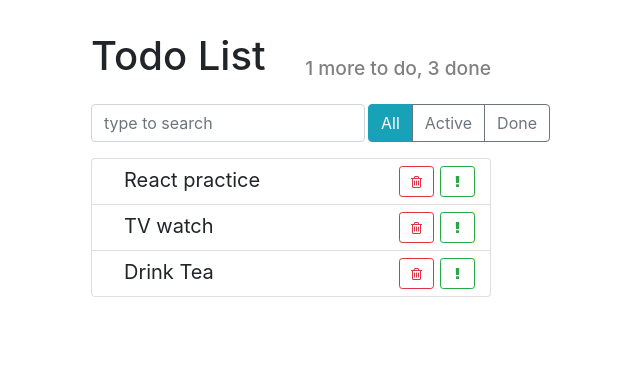
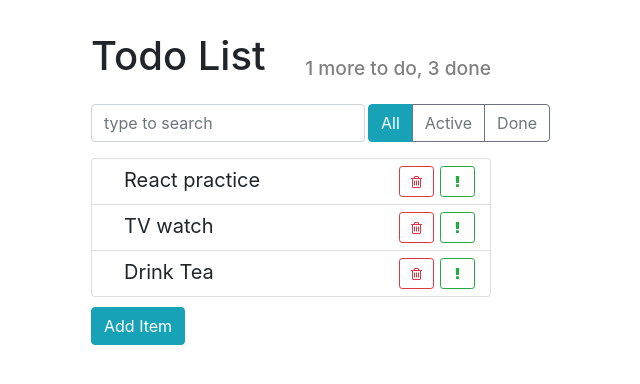
Before and after one commit to vvuri/todo-react, a React (Create React App) app: page / in a window 1280 px wide. Shown: the top 384 px of the page, without its empty margins (349-989 px from the left). Built offline with nearby package versions, Linux system fonts and the light colour scheme.

Commit message:
Add button AddItem

```diff
--- /dev/null
+++ b/src/components/AddItem/AddItem.css
@@ -0,0 +1,5 @@
+.additem-button {
+    width: auto;
+    flex-grow: 1;
+    margin-top: 10px;
+}
--- /dev/null
+++ b/src/components/AddItem/AddItem.js
@@ -0,0 +1,17 @@
+import React, { Component } from 'react';
+import './AddItem.css';
+
+export default class AddItem extends Component {
+
+    render () {
+        const { onAdd } = this.props;
+
+        return (
+            <button type="button"
+                className="btn btn-info additem-button"
+                onClick = { () => onAdd('Drink Coffee') }>
+                Add Item
+            </button>
+        );
+    }
+}
--- /dev/null
+++ b/src/components/AddItem/index.js
@@ -0,0 +1,3 @@
+import AddItem from './AddItem';
+
+export default AddItem;
--- a/src/components/App/App.js
+++ b/src/components/App/App.js
@@ -4,6 +4,7 @@ import AppHeader from '../AppHeader';
 import SearchPanel from '../SearchPanel';
 import TodoList from '../TodoList';
 import ItemStatusFilter from '../ItemStatusFilter';
+import AddItem from '../AddItem';
 
 export default class App extends Component {
   state = {
@@ -26,6 +27,17 @@ export default class App extends Component {
     );
   }
 
+  addItem = text => {
+    this.setState( ({ todoData }) => {
+      const xid = Math.max.apply(Math, todoData.map(function(o) { return o.id; })) + 1;
+      const newArray = [ ...todoData, { label: text, important: false, id: xid }];
+
+      return {
+        todoData: newArray
+      }
+    });
+  }
+
   render () {
     const { todoData } = this.state;
 
@@ -40,6 +52,9 @@ export default class App extends Component {
       <TodoList
         todos={ todoData }
         onDeleted = { this.deleteItem }/>
+
+      <AddItem
+        onAdd = { this.addItem } />
     </div>
     );
   };
```
